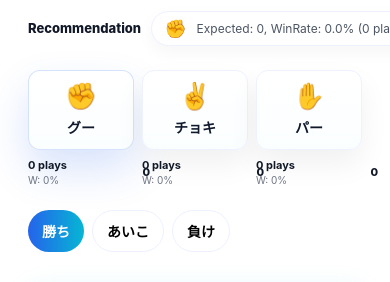
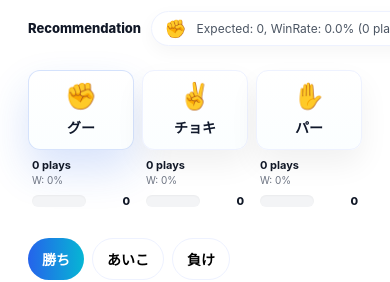
Before and after one commit to takaaki19930330-commits/janken-pwa, a React (Create React App) app: page / in a window 390 px wide. Shown: the part 203-485 px from the top of the page. Built offline with nearby package versions, Linux system fonts and the light colour scheme; no server answers; the database is empty.

Commit message:
fix(ui): separate expected bar row and increase hand-card height to avoid overlap on small screens

```diff
--- a/src/components/StylishInput.css
+++ b/src/components/StylishInput.css
@@ -1,4 +1,4 @@
-/* src/components/StylishInput.css - refined layout, horizontal expected bars */
+/* src/components/StylishInput.css - overlap fix: separate expected bar row, increased min heights */
 
 /* container */
 .stylish-input {
@@ -47,6 +47,9 @@
   flex-direction: column;
   gap: 8px;
   min-width: 0;
+  /* ensure enough height so meta & expected bar don't overlap the button */
+  min-height: 140px;
+  padding-bottom: 6px;
 }
 
 /* the big button */
@@ -76,15 +79,14 @@
 .hand-emoji { font-size: 30px; line-height: 1; }
 .hand-label { margin-top: 2px; font-size: 15px; font-weight: 800; color: #0f172a; }
 
-/* metadata area below the button */
-.hand-meta {
+/* metadata row directly below button */
+.hand-meta-row {
   display: flex;
-  gap: 8px;
   align-items: center;
   justify-content: space-between;
+  gap: 8px;
+  padding: 0 4px;
 }
-
-/* left meta block (count & win) */
 .meta-left {
   display: flex;
   flex-direction: column;
@@ -94,39 +96,35 @@
 .meta-count { font-weight: 700; font-size: 12px; color: #111827; }
 .meta-win { font-size: 11px; color: #6b7280; }
 
-/* expected area: horizontal bar + numeric value */
-.expected-wrap {
+/* empty space to push meta-left to left */
+.meta-space { flex: 1 1 auto; }
+
+/* expected row: full-width under meta, separate to avoid overlap */
+.expected-row {
   display: flex;
   align-items: center;
   gap: 8px;
-  flex: 1 1 0;
-  min-width: 0;
+  padding: 0 4px;
 }
-
-/* background (track) */
 .expected-bar-bg {
   flex: 1 1 auto;
-  height: 12px;
+  height: 14px;
   background: #f3f4f6;
   border-radius: 999px;
   overflow: hidden;
   box-shadow: inset 0 1px 2px rgba(0,0,0,0.04);
 }
-
-/* fill (red, a bit thick) */
 .expected-bar-fill {
   height: 100%;
   background: #dc2626; /* red-600 */
-  border-radius: 999px 0 0 999px;
-  transition: width 220ms ease;
+  border-radius: 999px;
+  transition: width 260ms cubic-bezier(.2,.9,.2,1);
 }
-
-/* numeric label to the right */
 .expected-value {
   font-weight: 800;
   font-size: 12px;
   color: #111827;
-  min-width: 38px;
+  min-width: 44px;
   text-align: right;
 }
 
@@ -171,10 +169,11 @@
   .hand-emoji { font-size: 26px; }
   .hand-label { font-size: 14px; }
   .hand-btn { padding: 12px 6px; border-radius: 12px; }
-  .expected-bar-bg { height: 10px; }
-  .expected-value { font-size: 11px; min-width: 34px; }
+  .expected-bar-bg { height: 12px; }
+  .expected-value { font-size: 11px; min-width: 36px; }
   .meta-count { font-size: 11px; }
   .meta-win { font-size: 10px; }
+  .hand-card { min-height: 130px; }
 }
 
 /* very small phones */
@@ -182,4 +181,5 @@
   .hand-emoji { font-size: 24px; }
   .hand-label { font-size: 13px; }
   .rec-reason { display: none; }
+  .hand-card { min-height: 120px; }
 }
--- a/src/components/StylishInput.jsx
+++ b/src/components/StylishInput.jsx
@@ -27,9 +27,8 @@ export default function StylishInput({
     }
   }, [recommendedHand]);
 
-  // helper: compute percent (0-100) from expected (max 40)
   function percentFromExpected(expected) {
-    const MAX = 40; // 勝ち=40が最大想定
+    const MAX = 40;
     if (!expected || expected <= 0) return 0;
     const p = Math.round((expected / MAX) * 100);
     return Math.min(100, Math.max(0, p));
@@ -39,7 +38,7 @@ export default function StylishInput({
     <div className="stylish-input">
       <div className="recommend-row">
         <div className="rec-label">Recommendation</div>
-        <div className="rec-pill">
+        <div className="rec-pill" aria-hidden>
           <div className="rec-emoji">{recommendedHand}</div>
           <div className="rec-reason">{recommendationReason}</div>
         </div>
@@ -61,24 +60,23 @@ export default function StylishInput({
                 <div className="hand-label">{h.label}</div>
               </button>
 
-              {/* stats area: count & winrate */}
-              <div className="hand-meta">
+              <div className="hand-meta-row">
                 <div className="meta-left">
                   <div className="meta-count">{s.count} plays</div>
                   <div className="meta-win">W: {((s.winRate || 0) * 100).toFixed(0)}%</div>
                 </div>
+                <div className="meta-space" />
+              </div>
 
-                {/* expected horizontal bar */}
-                <div className="expected-wrap" title={`Expected: ${Math.round((s.expected||0)*100)/100}`}>
-                  <div className="expected-bar-bg">
-                    <div
-                      className="expected-bar-fill"
-                      style={{ width: `${pct}%` }}
-                      aria-hidden
-                    />
-                  </div>
-                  <div className="expected-value">{Math.round((s.expected || 0) * 100) / 100}</div>
+              {/* expected bar is moved into its own full-width row to avoid overlap */}
+              <div className="expected-row" title={`Expected: ${Math.round((s.expected||0)*100)/100}`}>
+                <div className="expected-bar-bg" aria-hidden>
+                  <div
+                    className="expected-bar-fill"
+                    style={{ width: `${pct}%` }}
+                  />
                 </div>
+                <div className="expected-value">{Math.round((s.expected || 0) * 100) / 100}</div>
               </div>
             </div>
           );
```
